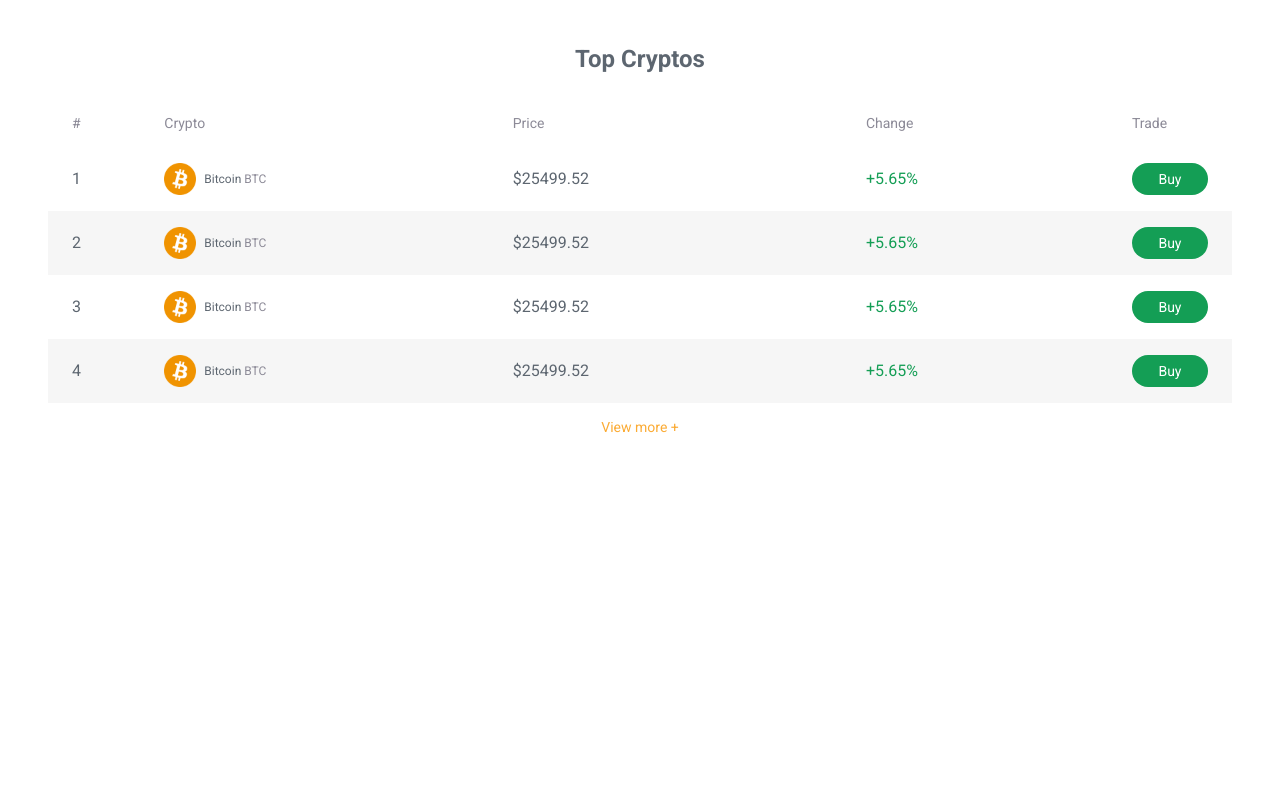
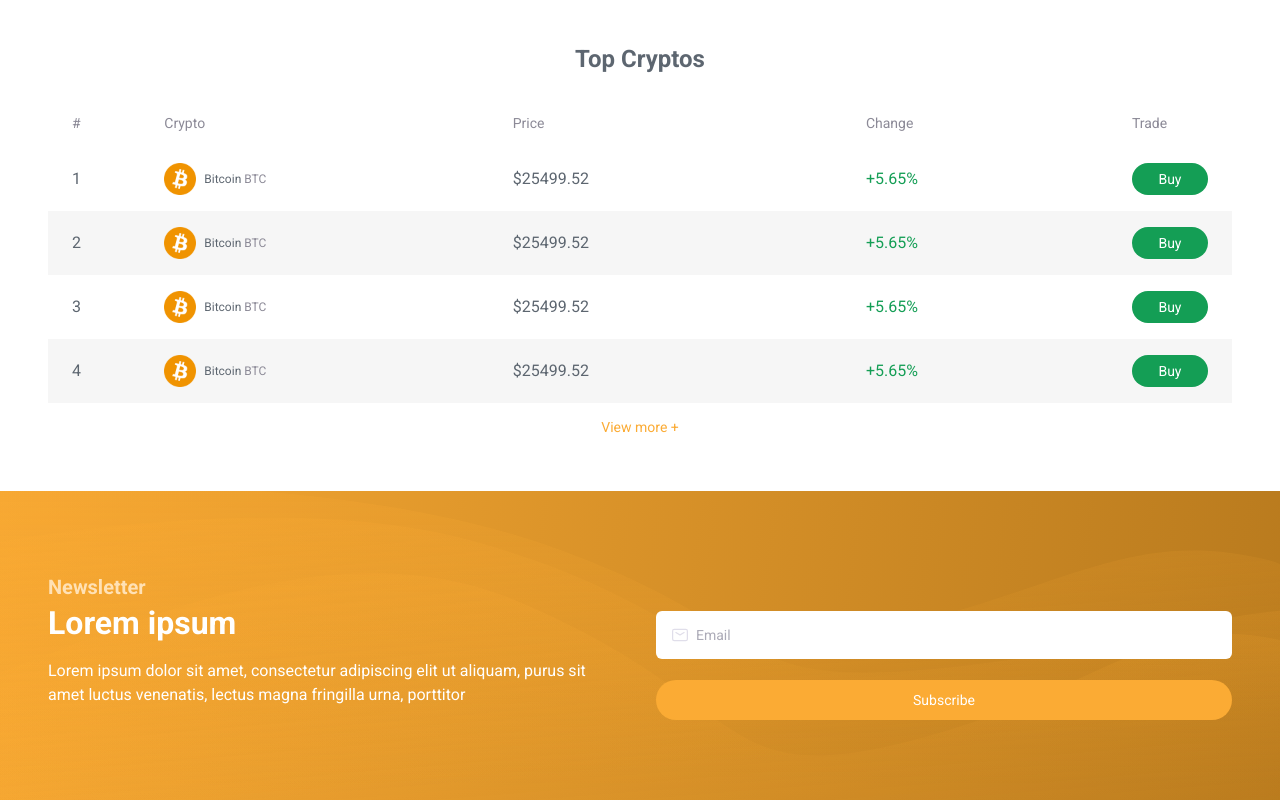
Before and after one commit to henriquecbuss/edusynch-frontend-challenge, a Next.js app: page / in a window 1280 px wide. Shown: the part 1529-2329 px from the top of the page. Before the commit the page ends 2044 px from the top, so only its background shows below. Built offline with nearby package versions, Linux system fonts and the light colour scheme.

Commit message:
Add NewsletterSection

```diff
--- /dev/null
+++ b/src/app/(dashboard)/NewsletterSection.tsx
@@ -0,0 +1,52 @@
+'use client'
+
+import Button from '@/components/Button'
+import Input from '@/components/Input'
+import Image from 'next/image'
+
+const NewsLetterSection = () => {
+  return (
+    <section className="relative bg-gradient-newsletter mt-14 text-white">
+      <Image
+        src="/waves-newsletter.svg"
+        width={1440}
+        height={412}
+        alt=""
+        aria-hidden
+        className="absolute inset-0 object-cover object-[60%] h-full md:mt-0 md:object-[100%] lg:object-left lg:object-fill lg:w-full"
+      />
+      <div className="container py-14 md:py-20 flex flex-col md:flex-row md:gap-8 lg:gap-[239px] isolate z-10">
+        <div className="md:w-full">
+          <h2 className="text-primary-200 font-bold md:text-h5 md:!leading-8 lg:text-h4">
+            Newsletter
+          </h2>
+          <p className="font-bold text-h4 md:text-h3 lg:text-h2 lg:mt-1">
+            Lorem ipsum
+          </p>
+          <p className="text-label mt-2 md:text-base md:mt-4">
+            Lorem ipsum dolor sit amet, consectetur adipiscing elit ut aliquam,{' '}
+            purus sit amet luctus venenatis, lectus magna fringilla urna,
+            porttitor
+          </p>
+        </div>
+
+        <form className="mt-10 md:w-full">
+          <Input
+            type="email"
+            className="border-none bg-white text-secondary max-w-full"
+            placeholder="Email"
+          />
+
+          <Button
+            className="py-3 w-full mt-4 shadow-[0px_12px_24px_rgba(0,0,0,0.1) md:mt-[21px]"
+            type="submit"
+          >
+            Subscribe
+          </Button>
+        </form>
+      </div>
+    </section>
+  )
+}
+
+export default NewsLetterSection
--- a/src/app/(dashboard)/TopCryptosSection.tsx
+++ b/src/app/(dashboard)/TopCryptosSection.tsx
@@ -1,9 +1,7 @@
 import Button from '@/components/Button'
 import CryptoDisclosure from '@/components/CryptoDisclosure'
 import CryptoRow from '@/components/CryptoRow'
-import FormattedNumber from '@/components/FormattedNumber'
 import clsx from 'clsx'
-import Image from 'next/image'
 
 const cryptos = [
   {
@@ -38,7 +36,7 @@ const cryptos = [
 
 const TopCryptos = () => {
   return (
-    <section className="mt-14 container mb-20">
+    <section className="mt-14 container">
       <h2 className="font-bold text-center text-h5 md:text-h4 lg:text-h5">
         Top Cryptos
       </h2>
--- a/src/app/(dashboard)/page.tsx
+++ b/src/app/(dashboard)/page.tsx
@@ -2,6 +2,7 @@ import Image from 'next/image'
 import LandingSection from './LandingSection'
 import AboutUs from './AboutUsSection'
 import TopCryptos from './TopCryptosSection'
+import NewsletterSection from './NewsletterSection'
 
 const Home = () => {
   return (
@@ -13,12 +14,15 @@ const Home = () => {
         alt=""
         width={1440}
         height={247}
+        aria-hidden
         className="object-cover object-[40%] h-[180px] -mt-16 sm:h-[247px] md:object-[50%] md:mt-0 lg:object-left lg:object-fill lg:w-full"
       />
 
       <AboutUs />
 
       <TopCryptos />
+
+      <NewsletterSection />
     </main>
   )
 }
--- a/src/app/globals.css
+++ b/src/app/globals.css
@@ -13,3 +13,9 @@
     mask-image: linear-gradient(to right, rgba(0, 0, 0, 0) 0%, rgba(0, 0, 0, 1) 20%, rgba(0, 0, 0, 1) 70%, rgba(0, 0, 0, 0.5) 100%);
     -webkit-mask-image: linear-gradient(to right, rgba(0, 0, 0, 0) 0%, rgba(0, 0, 0, 1) 20%, rgba(0, 0, 0, 1) 70%, rgba(0, 0, 0, 0.5) 100%);
 }
+
+@layer utilities {
+    .bg-gradient-newsletter {
+        background-image: linear-gradient(97.85deg, #FBAB34 -5.87%, #AD721A 118.06%);
+    }
+}
```
Also changed, not shown: public/waves-newsletter.svg (added).
